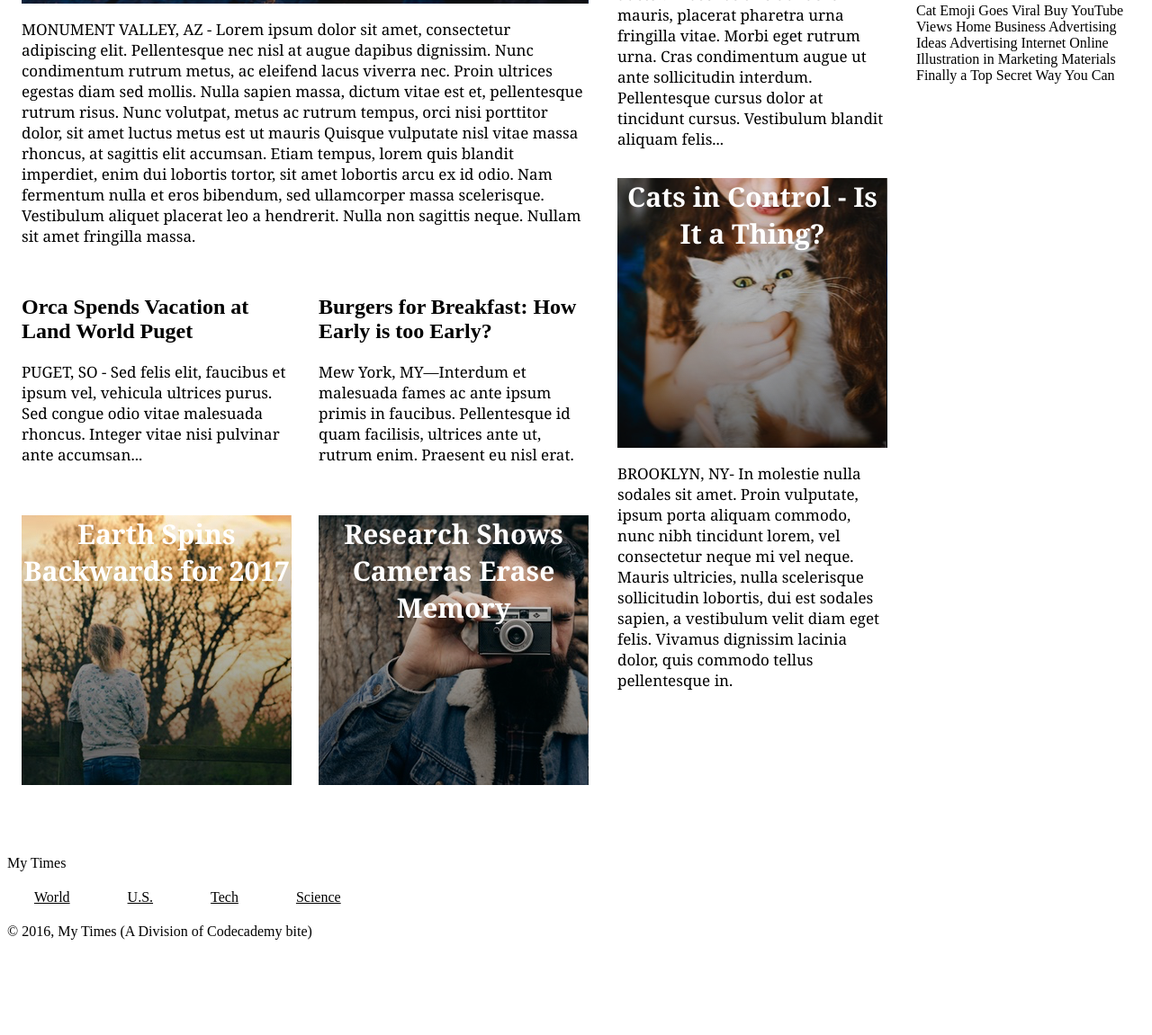
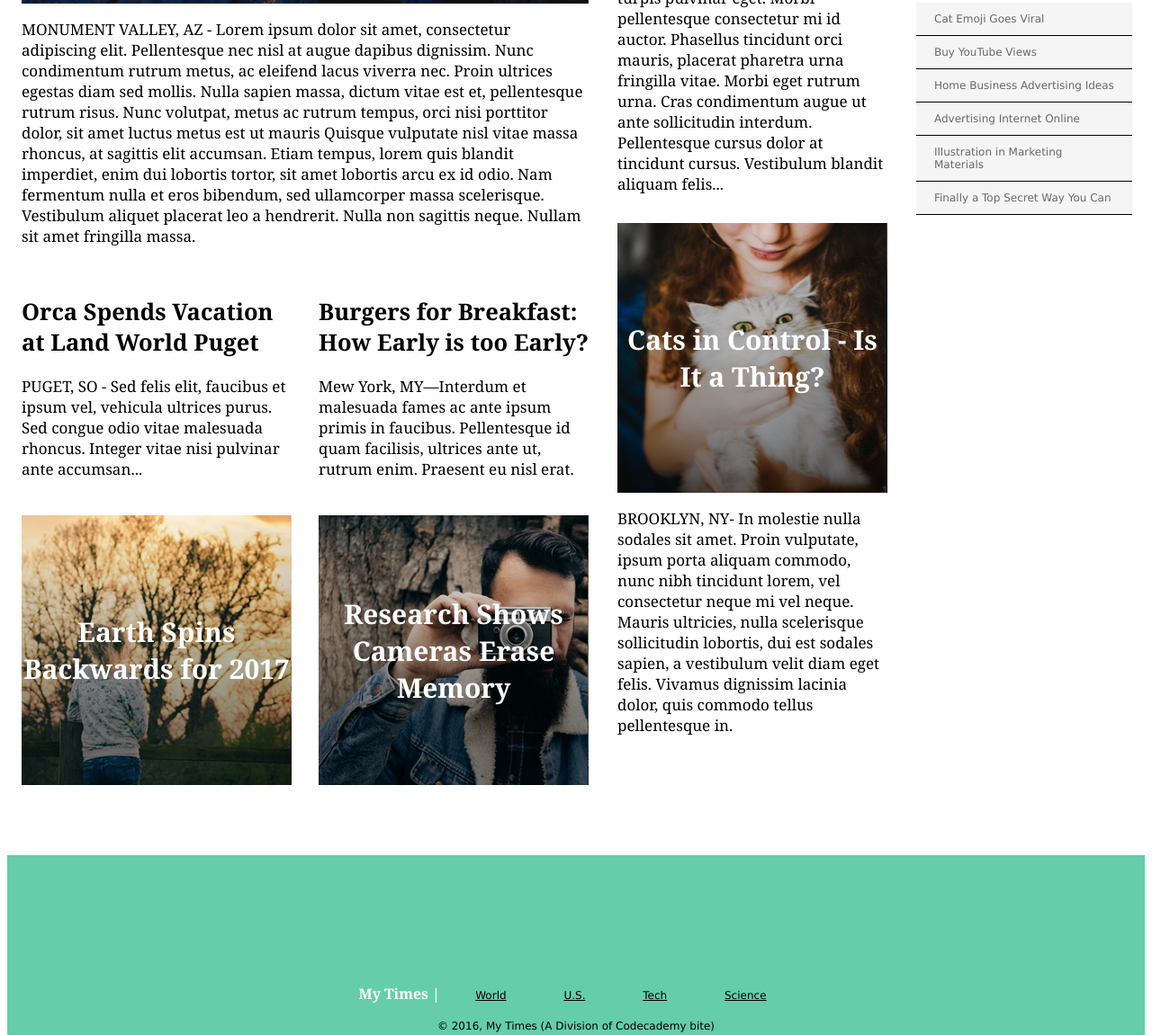
Before and after one commit to HDM007/MyTimes, a plain HTML site: page index.html in a window 1280 px wide. Shown: the part 420-1571 px from the top of the page at 90% size. Before the commit the page ends 1473 px from the top, so only its background shows below. Drawn offline with Linux system fonts and the light colour scheme.

Commit message:
Final flexbox fixes and style shifts.

```diff
--- a/Resources/CSS/style.css
+++ b/Resources/CSS/style.css
@@ -10,6 +10,12 @@ header{
   font-weight: bold;
   border: black solid 1px;
   background-color: white;
+}
+
+.text-content{
+  font-family: georgia;
+  font-size: 17px;
+  color: black;
 }
 
 .logo{
@@ -76,6 +82,8 @@ column.small{
 }
 
 .image-content{
+  display: flex;
+  flex-direction: column;
   font-family: Georgia;
   font-weight: bold;
   color: white;
@@ -83,6 +91,7 @@ column.small{
   height: 300px;
   margin-top: 15px;
   text-align: center;
+  justify-content: center;
 }
 
 .fall-cancelled .image-content{
@@ -106,7 +115,6 @@ div{
   width: 630px;
   margin-top: 0;
   font-size: 40px;
-  text-align: left;
 }
 
 
@@ -119,3 +127,46 @@ div{
 .stories .text-content{
   height: 250px;
 }
+
+.news-bites{
+  font-size: 16px;
+  font-weight: bold;
+  text-align: center;
+}
+
+.news-bites .bite{
+  display: block;
+  padding: 11px 20px;
+  border-bottom: 1px solid black;
+  background-color:whitesmoke;
+  font-family:verdana;
+  font-size:12px;
+  color:dimgray;
+  text-align: left;
+  font-weight:normal;
+}
+
+footer{
+  display: flex;
+  align-items: center;
+  justify-content: center;
+  flex-direction: column;
+  width: 100%;
+  height: 325px;
+  background-color: mediumaquamarine;
+  margin: auto;
+  font-family: verdana;
+  font-size: 12px;
+}
+
+.title {
+  font-family: Georgia;
+  font-size: 16px;
+  font-weight: bold;
+  color: white;
+}
+
+footer nav{
+  display: inline-block;
+  padding-left: 5px;
+}
--- a/index.html
+++ b/index.html
@@ -113,7 +113,7 @@
 
     <footer>
       <div class="info">
-        <span class="title"> My Times </span>
+        <span class="title"> My Times | </span>
         <nav>
           <span> <a href="#"> World </a> </span>
           <span> <a href="#"> U.S. </a> </span>
```
